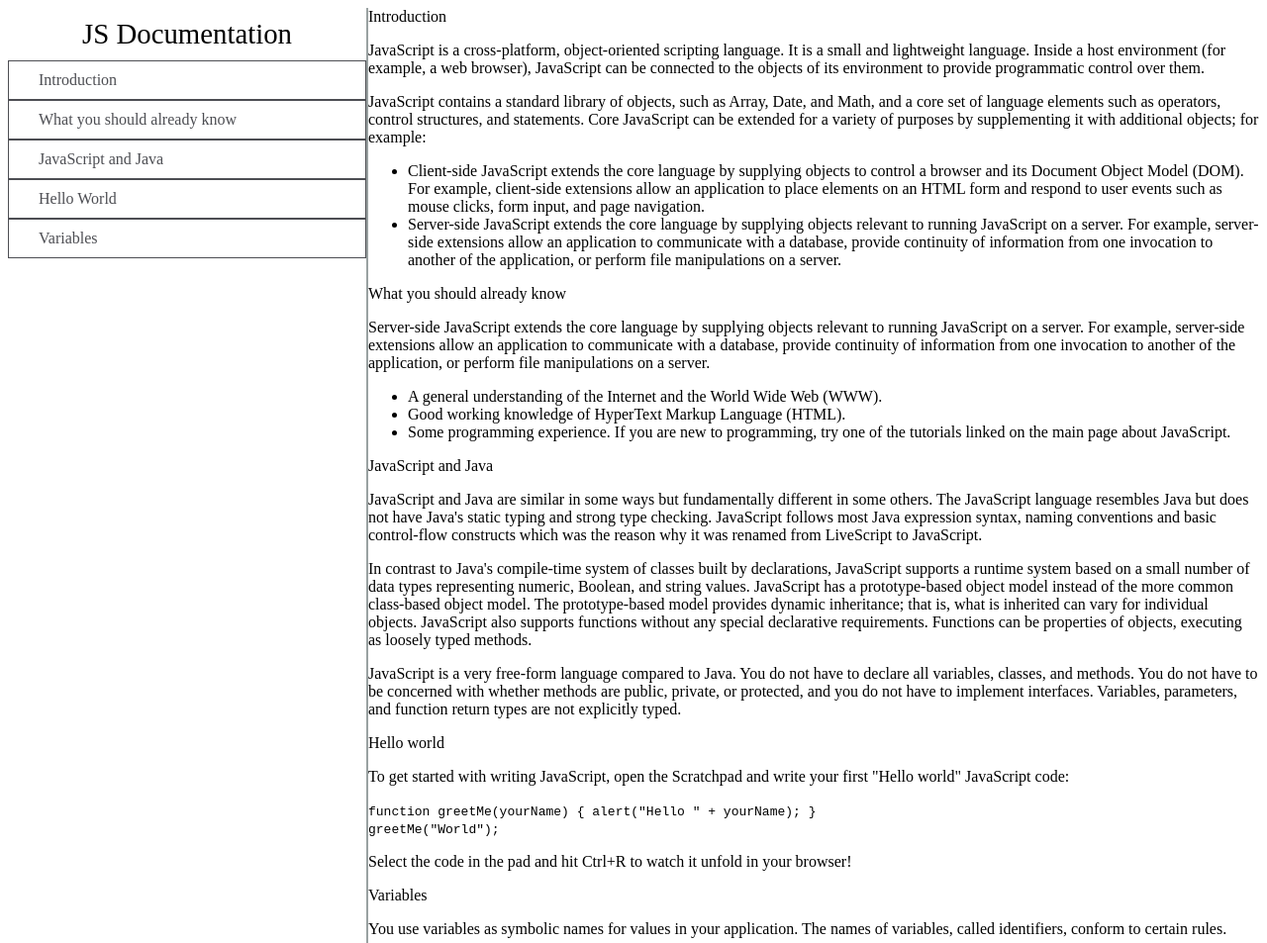
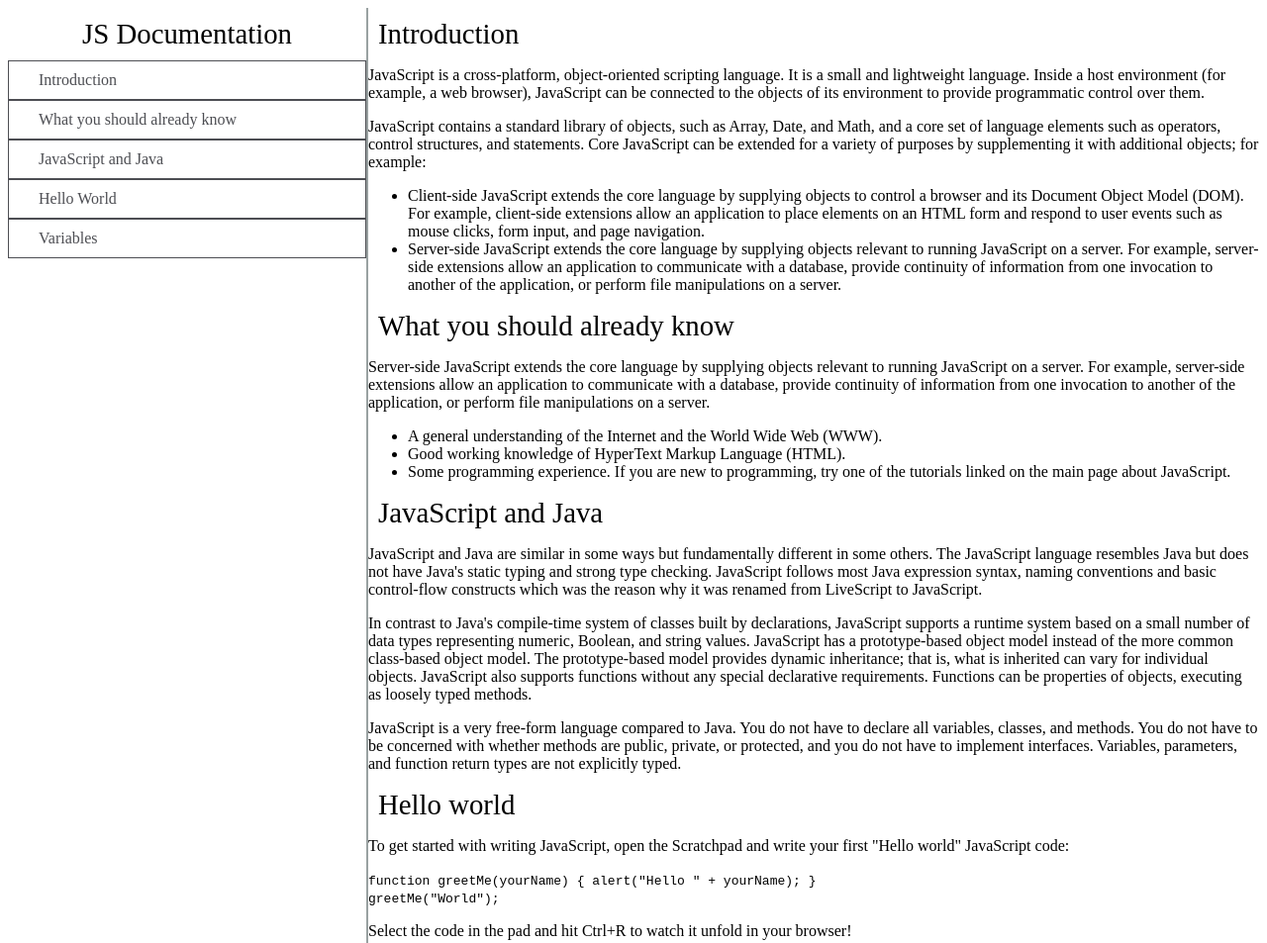
Before and after one commit to mihreteab/technical-documentation-page, a plain HTML site: page index.html in a window 1280 px wide. Shown: the top 953 px of the page at 99% size. Drawn offline with Linux system fonts and the light colour scheme.

Commit message:
header change

```diff
--- a/css/style.css
+++ b/css/style.css
@@ -6,6 +6,7 @@ body{
     border-color: rgba(0, 22, 22, 0.4);
     display: flex;
     flex-direction: column;
+    margin-left: 0;
 }
 .navlink{
     color: #4d4e53;
@@ -14,9 +15,13 @@ body{
     border: 1px solid;
     text-decoration: none;
 }
-#navbar header{
+header{
     color: black;
     margin: 10px;
     text-align: center;
     font-size: 1.8em;
 }
+
+.main-section header{
+    text-align: left;
+}
```
